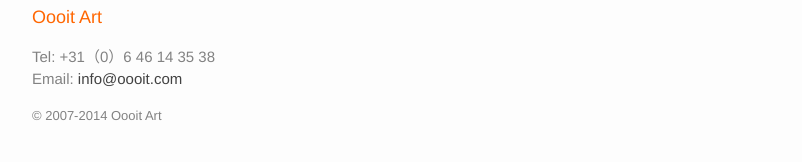
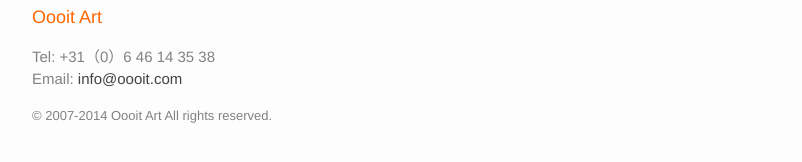
Before and after one commit to emj365/oooit, a Jekyll site: the page built from index.html, in a window 1280 px wide and 900 px high, scrolled down 3591 px. Shown: the part 730-892 px from the top of the window, without its empty margins (238-1040 px from the left). Built offline with Jekyll 4.4.1, drawn with Linux system fonts in a browser that asks for light colours.

Commit message:
modify some text

```diff
--- a/_includes/footer.html
+++ b/_includes/footer.html
@@ -10,7 +10,7 @@
           <li>Tel: {{ site.phone }}</li>
           <li>Email: <a href="mailto:{{ site.email }}">{{ site.email }}</a></li>
         </ul>
-        <div style="font-size: small">© 2007-2014 Oooit Art</a></div>
+        <div style="font-size: small">© 2007-2014 Oooit Art All rights reserved.</a></div>
       </div>
 
       <div class="footer-col  footer-col-2">
```
